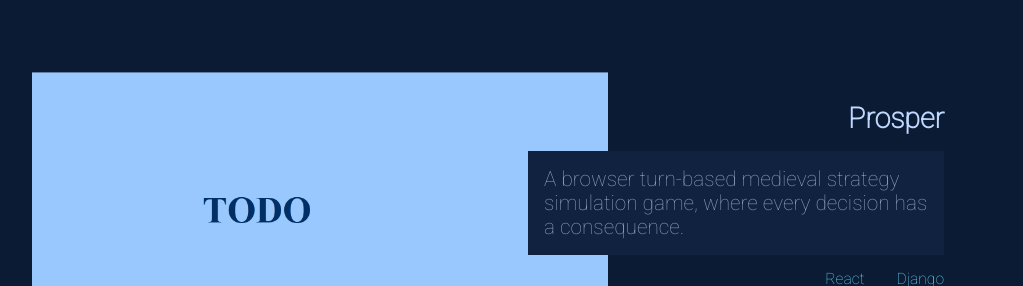
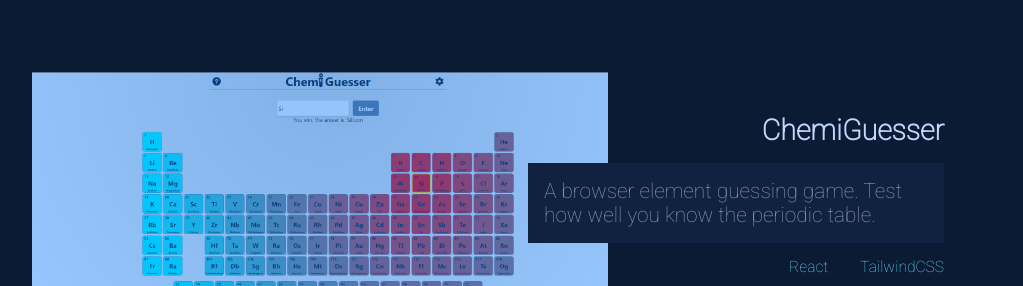
Before and after one commit to xaleel/xaleel.github.io, a plain HTML site: page index.html in a window 1280 px wide. Shown: the part 2186-2472 px from the top of the page, without its empty margins (136-1159 px from the left). Drawn offline with Linux system fonts and the light colour scheme; a web font is replaced by a local one.

Commit message:
edited projects

```diff
--- a/index.html
+++ b/index.html
@@ -143,18 +143,18 @@
         </div>
         <div class="project right-align">
             <div class="project-img-container">
-                <img src="prosper.png" alt="wordle-app-screenshot" class="project-img">
+                <img src="chemi.png" alt="wordle-app-screenshot" class="project-img">
                 <span class="img-overlay"></span>
             </div>
-            <div class="project-title">Prosper</div>
-            <div class="project-desc">A browser turn-based medieval strategy simulation game, where every decision has a consequence.</div>
+            <div class="project-title">ChemiGuesser</div>
+            <div class="project-desc">A browser element guessing game. Test how well you know the periodic table.</div>
             <ul class="project-built-with">
                 <li>React</li>
-                <li>Django</li>
+                <li>TailwindCSS</li>
             </ul>
             <div class="project-links">
-                <a href="#" target="_blank" class="l-icon tooltip tt-gh"><i class="fa-brands fa-github"></i></a>
-                <a href="#" target="_blank" class="l-icon tooltip tt-lv"><i class="fa-solid fa-up-right-from-square"></i></a>
+                <a href="https://github.com/xaleel/ChemiGuesser" target="_blank" class="l-icon tooltip tt-gh"><i class="fa-brands fa-github"></i></a>
+                <a href="https://xaleel.github.io/ChemiGuesser/" target="_blank" class="l-icon tooltip tt-lv"><i class="fa-solid fa-up-right-from-square"></i></a>
             </div>
         </div>
         <div class="project">
```
Also changed, not shown: chemi.png (added), prosper.png (deleted).
